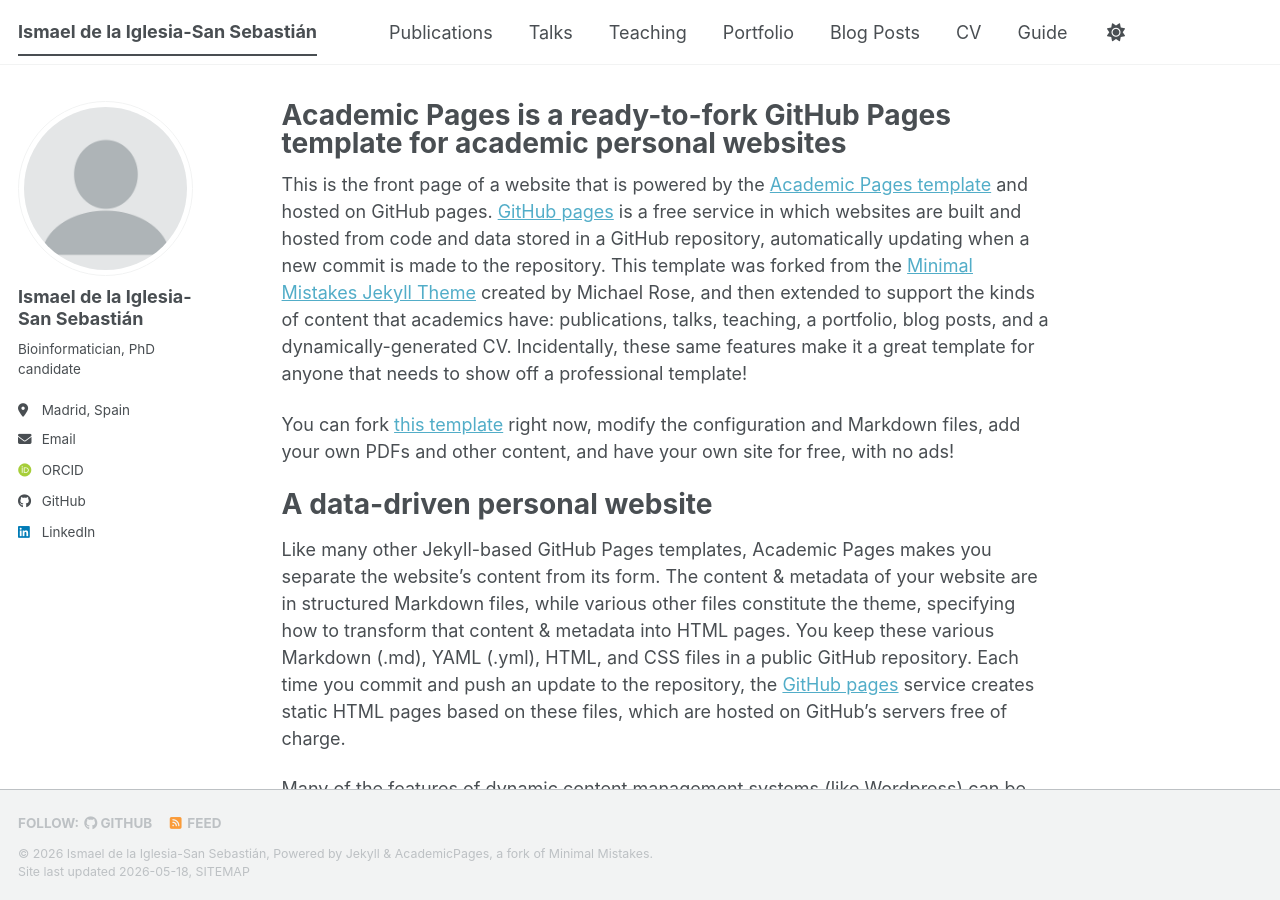
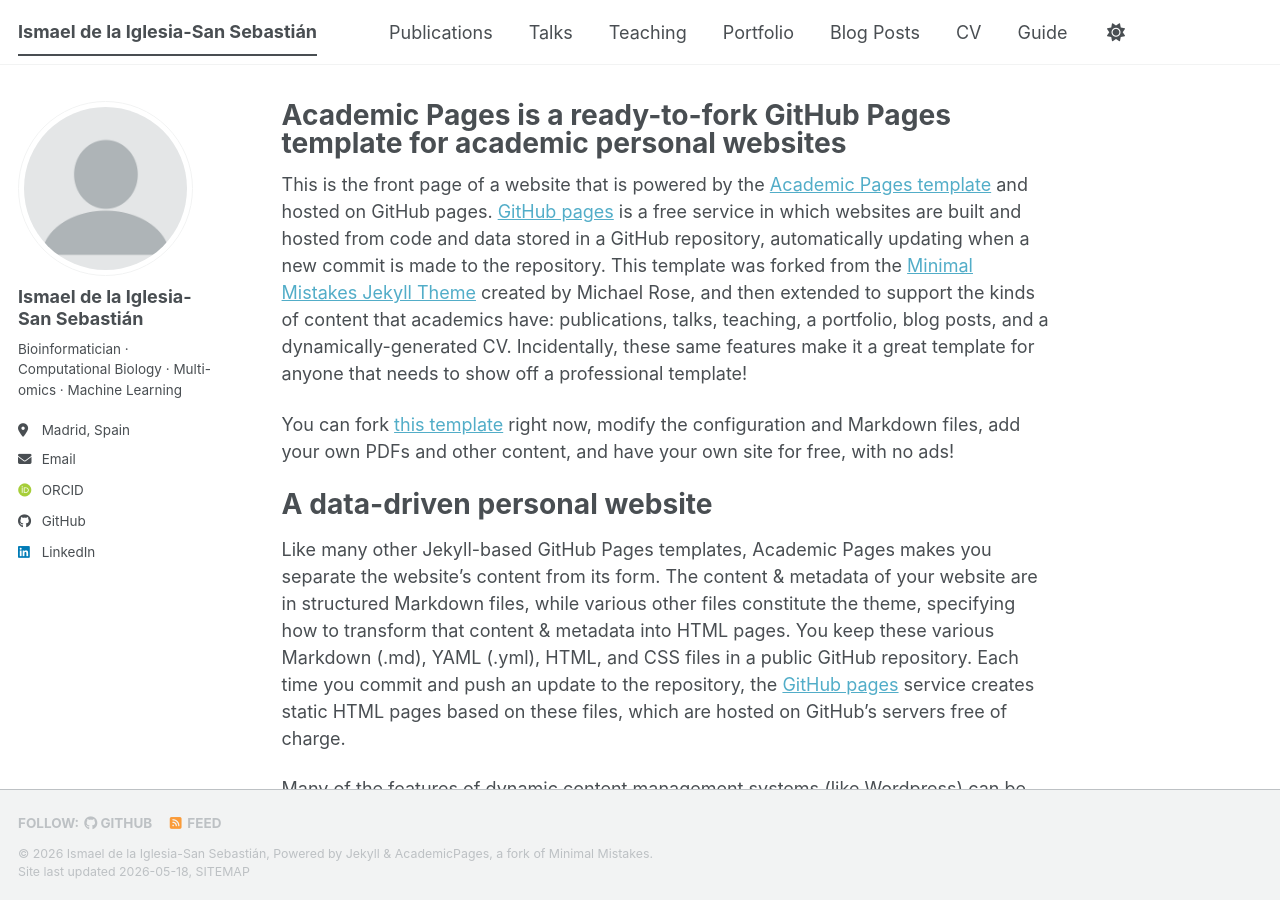
Before and after one commit to ismaeliglesia/ismaeliglesia.github.io, a Jekyll site: the page built from _pages/about.md, in a window 1280 px wide and 900 px high. Built offline with Jekyll 4.4.1, drawn with Linux system fonts in a browser that asks for light colours; some web fonts are replaced; a script bundle is joined from its source files by our own code; library files that are not in the unit come from our copies.

Commit message:
Update author bio with additional details

```diff
--- a/_config.yml
+++ b/_config.yml
@@ -23,7 +23,7 @@ author:
   # Biographic information
   avatar           : "profile.png"
   name             : "Ismael de la Iglesia-San Sebastián"
-  bio              : "Bioinformatician, PhD candidate"
+  bio              : "Bioinformatician · Computational Biology · Multi-omics · Machine Learning"
   location         : "Madrid, Spain"
   employer         :
   uri              :
```
